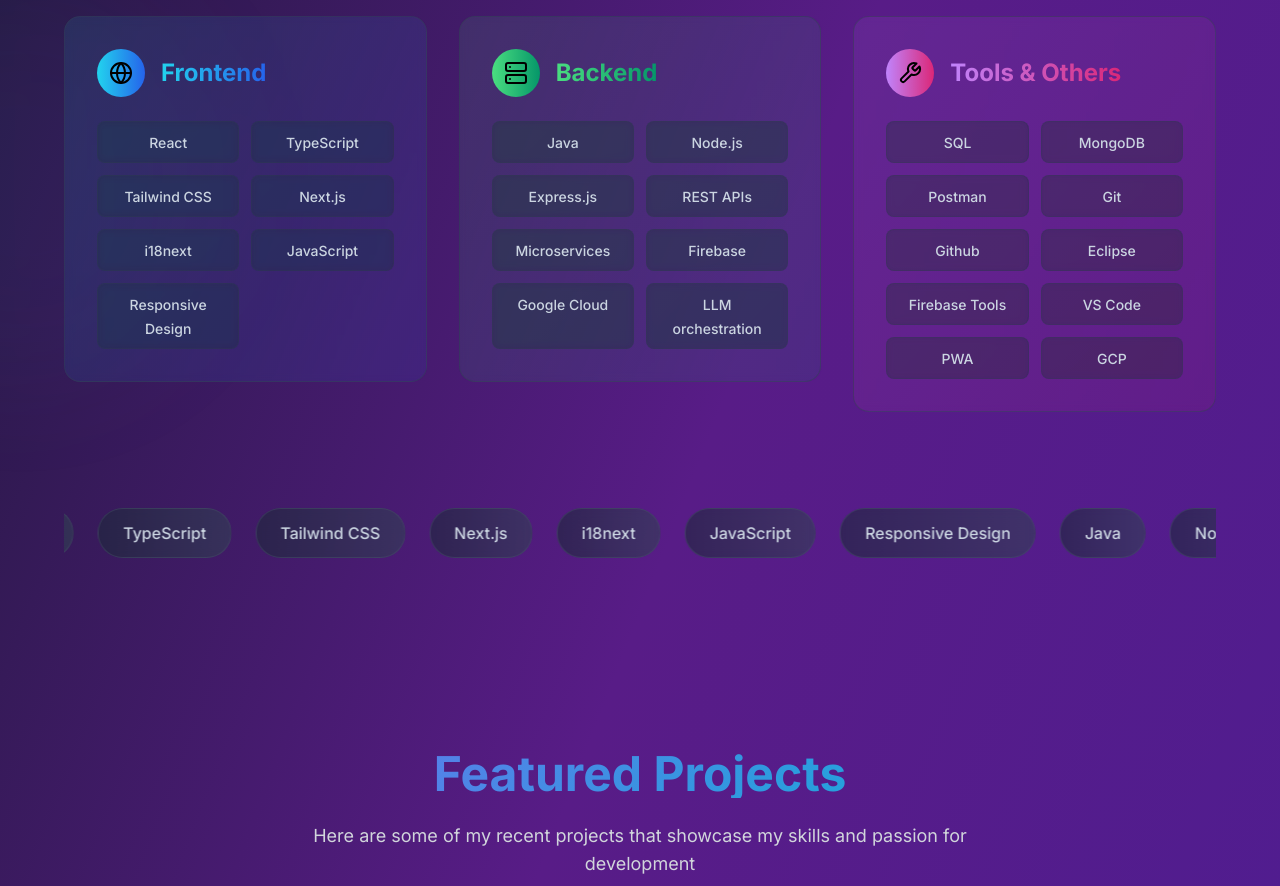
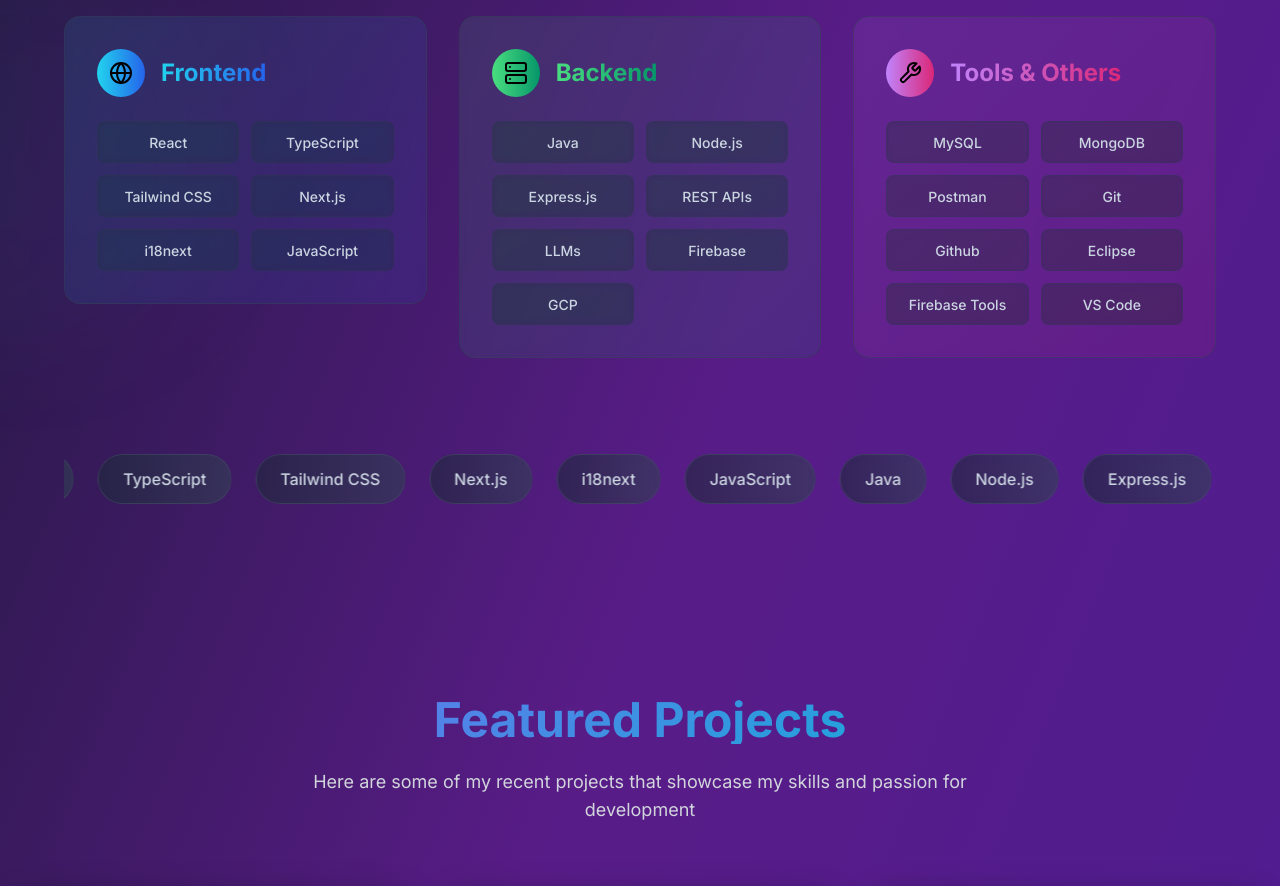
Before and after one commit to SumanthSV/sumanth, a React (Vite) app: page / in a window 1280 px wide. Shown: the part 1020-1906 px from the top of the page. Built offline with nearby package versions, Linux system fonts and the light colour scheme.

Commit message:
first commit

```diff
--- a/src/components/Skills.tsx
+++ b/src/components/Skills.tsx
@@ -7,21 +7,21 @@
     {
       title: 'Frontend',
       icon: <Globe className="w-6 h-6" />,
-      skills: ['React', 'TypeScript', 'Tailwind CSS', 'Next.js', 'i18next', 'JavaScript', 'Responsive Design'],
+      skills: ['React', 'TypeScript', 'Tailwind CSS', 'Next.js', 'i18next', 'JavaScript'],
       gradient: 'from-cyan-400 to-blue-600',
       bgGradient: 'from-cyan-400/10 to-blue-600/10'
     },
     {
       title: 'Backend',
       icon: <Server className="w-6 h-6" />,
-      skills: ['Java', 'Node.js', 'Express.js', 'REST APIs', 'Microservices','Firebase', 'Google Cloud','LLM orchestration'],
+      skills: ['Java', 'Node.js', 'Express.js', 'REST APIs', 'LLMs','Firebase', 'GCP'],
       gradient: 'from-green-400 to-emerald-600',
       bgGradient: 'from-green-400/10 to-emerald-600/10'
     },
     {
       title: 'Tools & Others',
       icon: <Wrench className="w-6 h-6" />,
-      skills: ['SQL', 'MongoDB', 'Postman', 'Git', 'Github', 'Eclipse','Firebase Tools','VS Code','PWA','GCP'],
+      skills: ['MySQL', 'MongoDB', 'Postman', 'Git', 'Github', 'Eclipse','Firebase Tools','VS Code'],
       gradient: 'from-purple-400 to-pink-600',
       bgGradient: 'from-purple-400/10 to-pink-600/10'
     }
```
